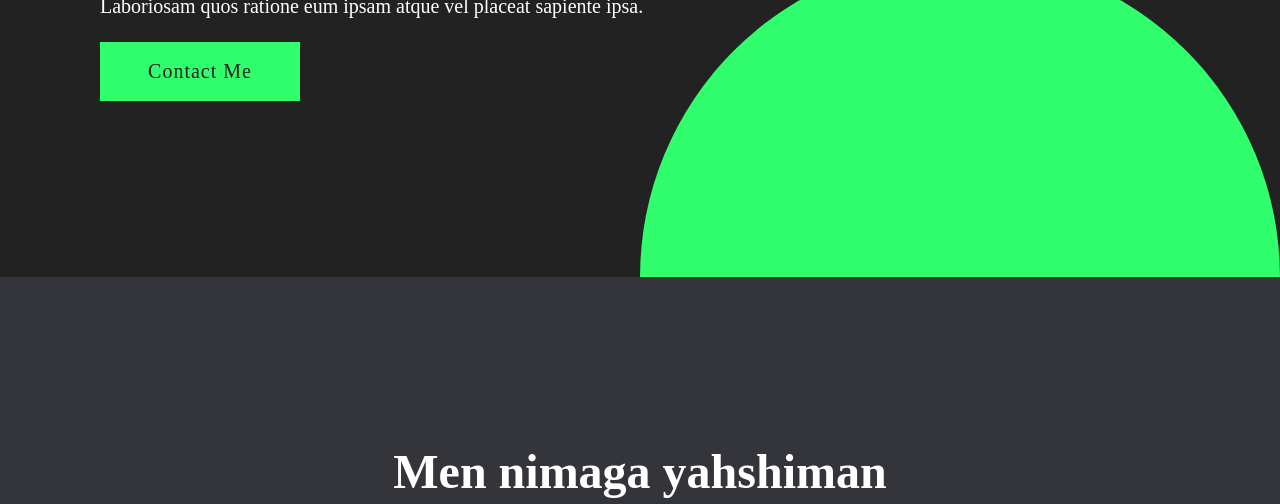
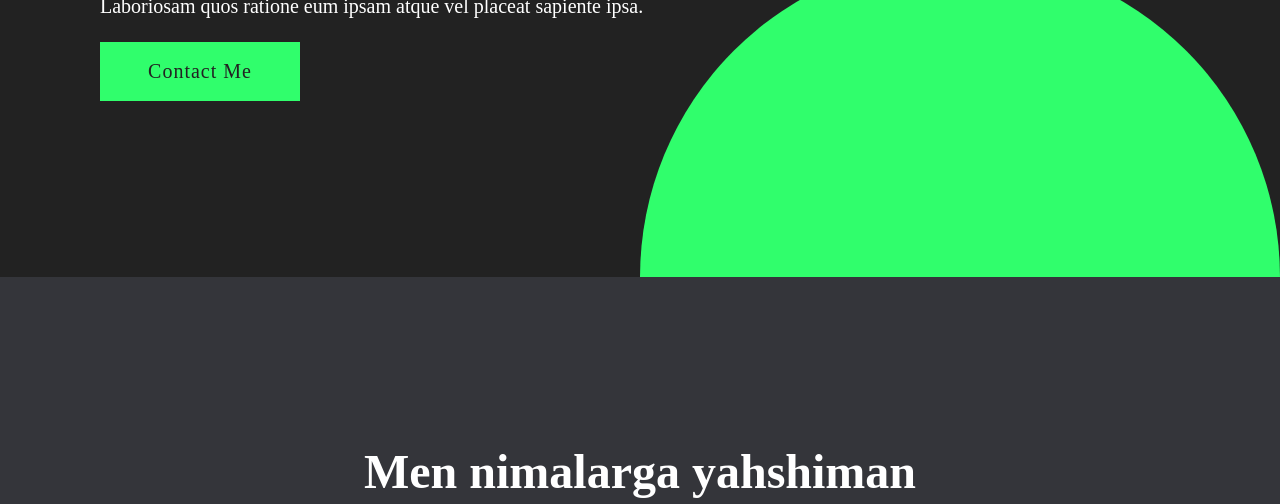
Before and after one commit to deNurmuhammad/portfolo, a plain HTML site: page index.html in a window 1280 px wide. Shown: the part 443-947 px from the top of the page. Drawn offline with nearby package versions, Linux system fonts and the light colour scheme.

Commit message:
portfolio

```diff
--- a/index.html
+++ b/index.html
@@ -33,7 +33,7 @@
         </section>
         <section id="service">
             <div class="secText">
-                <h2>Men nimaga yahshiman </h2>
+                <h2>Men nimalarga yahshiman </h2>
                 <p>Lorem ipsum dolor sit amet consectetur, adipisicing elit. Distinctio ipsam dolorum aspernatur, dolorem
                     quasi quisquam beatae ut quam, quia non at autem amet nesciunt quas.</p>
             </div>
```
